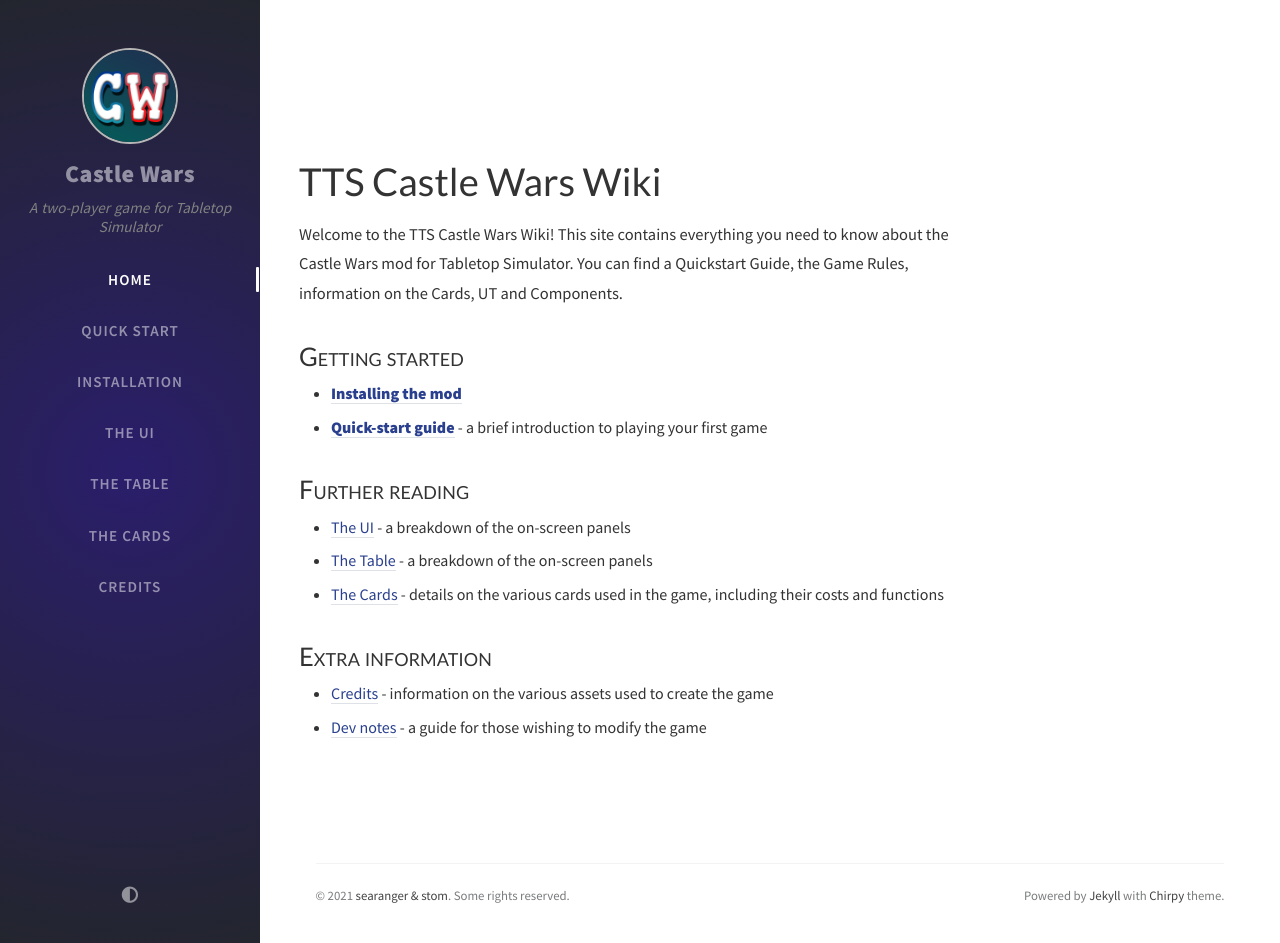
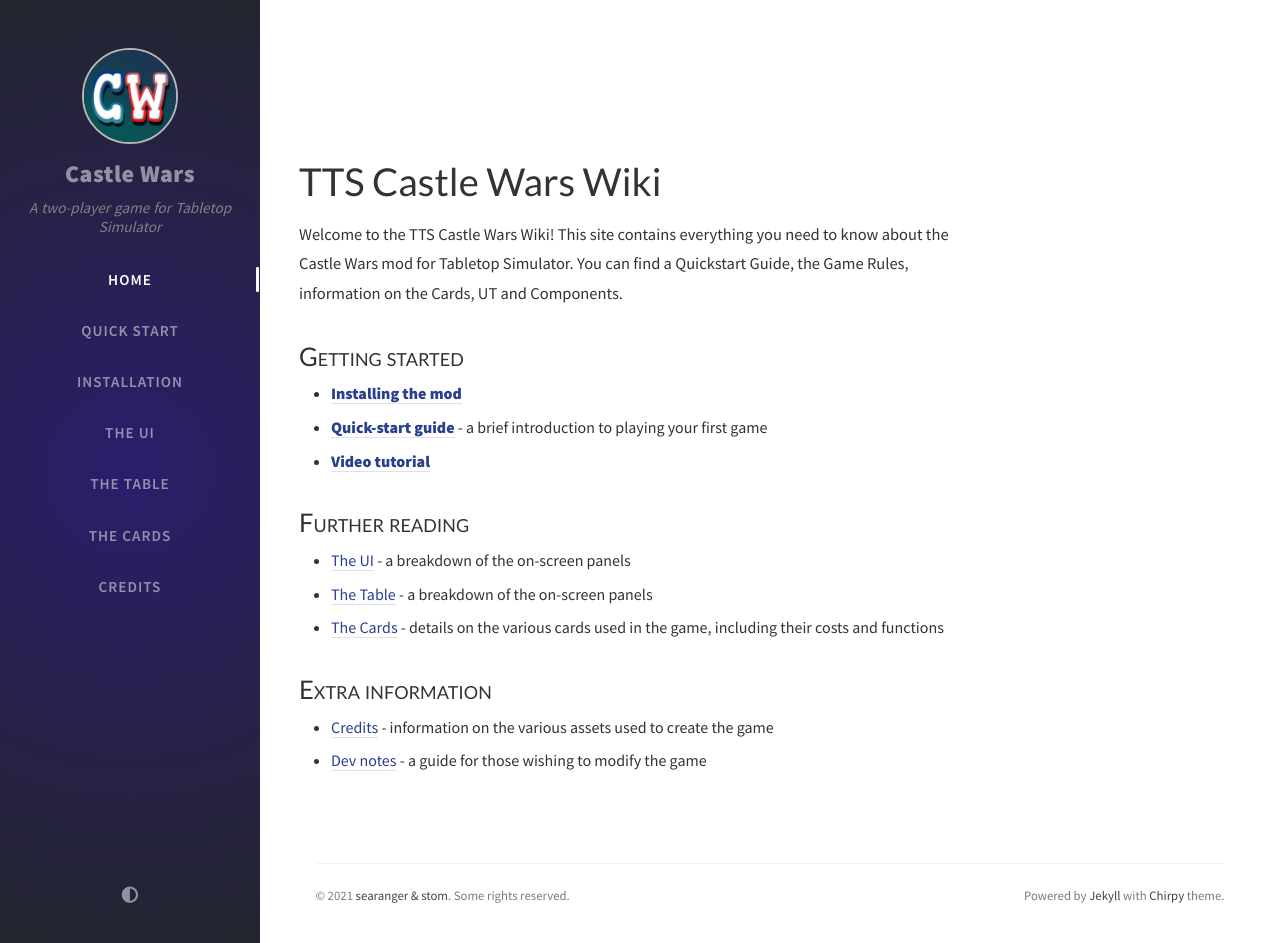
Before and after one commit to stom66/tts-castle-wars, a Jekyll site: the page built from _tabs/00-index.md, in a window 1280 px wide and 943 px high. Built offline with Jekyll 4.4.1, drawn with Linux system fonts in a browser that asks for light colours; nearby versions of some CDN libraries; some web fonts are replaced; comment, search, counter and statistics services are not loaded.

Commit message:
Added YouTube link

```diff
--- a/_tabs/00-index.md
+++ b/_tabs/00-index.md
@@ -14,6 +14,7 @@
 
 * **[Installing the mod](installation)**
 * **[Quick-start guide](quickstart)** - a brief introduction to playing your first game
+* **[Video tutorial](https://youtu.be/UaxvaV5BoTI)**
 
 ### Further reading
 
```
